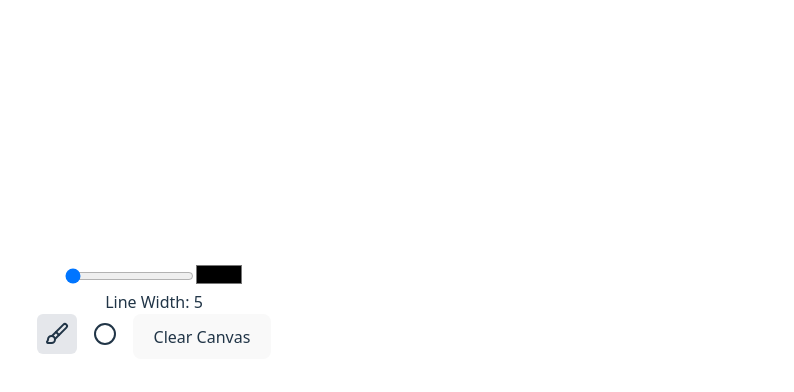
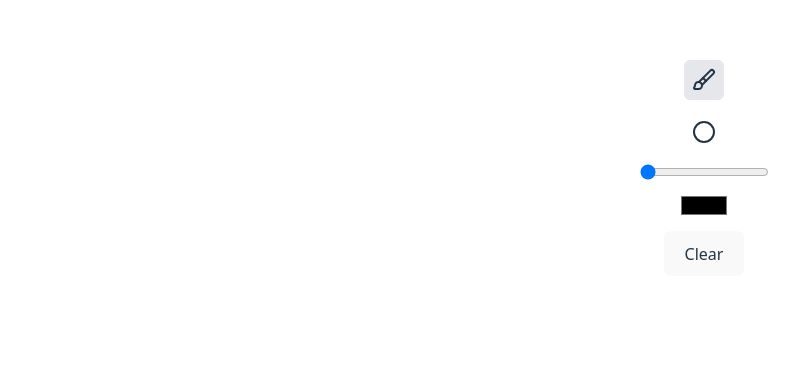
Before and after one commit to SanfetCoder/drawing-app, a React (Vite) app: page / in a window 1280 px wide. Shown: the part 340-732 px from the top of the page, without its empty margins (486-1280 px from the left). Built offline with nearby package versions, Linux system fonts and the light colour scheme.

Commit message:
style(<Toolbar />) : adjust the position

```diff
--- a/src/App.tsx
+++ b/src/App.tsx
@@ -1,34 +1,16 @@
-import { useRef, useState } from 'react';
+import { useRef } from 'react';
 import './App.css';
+import Toolbar from './features/drawing/components/Toolbar';
 import { useDraw } from './features/drawing/hooks/useDraw';
-import Toolbar from './features/drawing/components/Toolbar';
-
-const MINIMUM_LINE_WIDTH: number = 5;
-const MAXIMUM_LINE_WIDTH: number = 100;
 
 function App() {
   const canvasRef = useRef<HTMLCanvasElement | null>(null);
-  const [lineWidth, setLineWidth] = useState<number>(MINIMUM_LINE_WIDTH);
-  const [strokeColor, setStrokeColor] = useState<string>('#000000');
 
-  useDraw(canvasRef, { lineWidth, strokeColor });
+  useDraw(canvasRef);
 
   return (
     <main>
       <canvas ref={canvasRef} width={500} height={500}></canvas>
-      <input
-        type="range"
-        min={MINIMUM_LINE_WIDTH}
-        max={MAXIMUM_LINE_WIDTH}
-        value={lineWidth}
-        onChange={(e) => setLineWidth(Number(e.target.value))}
-      />
-      <input
-        type="color"
-        value={strokeColor}
-        onChange={(e) => setStrokeColor(e.target.value)}
-      />
-      <h3>Line Width: {lineWidth}</h3>
 
       <Toolbar canvasRef={canvasRef} />
     </main>
--- a/src/features/drawing/components/Toolbar.tsx
+++ b/src/features/drawing/components/Toolbar.tsx
@@ -3,6 +3,9 @@ import { useDrawingStore } from '../stores/useDrawingStore';
 import clsx from 'clsx';
 import { DRAW_MODES } from '../types/draw-mode.type';
 import { forwardRef, type RefObject } from 'react';
+
+const MINIMUM_LINE_WIDTH: number = 5;
+const MAXIMUM_LINE_WIDTH: number = 100;
 
 interface ToolbarProps {
   canvasRef: RefObject<HTMLCanvasElement | null>;
@@ -10,6 +13,10 @@ interface ToolbarProps {
 
 const Toolbar = forwardRef<HTMLCanvasElement, ToolbarProps>(({ canvasRef }) => {
   const drawMode = useDrawingStore((state) => state.drawMode);
+  const lineWidth = useDrawingStore((state) => state.lineWidth);
+  const strokeColor = useDrawingStore((state) => state.strokeColor);
+  const setLineWidth = useDrawingStore((state) => state.setLineWidth);
+  const setStrokeColor = useDrawingStore((state) => state.setStrokeColor);
 
   function handleClearCanvas() {
     const canvas = canvasRef.current;
@@ -22,7 +29,7 @@ const Toolbar = forwardRef<HTMLCanvasElement, ToolbarProps>(({ canvasRef }) => {
   }
 
   return (
-    <nav className="flex w-full justify-center gap-x-2">
+    <nav className="flex flex-col w-[100px] items-center gap-y-3 absolute top-1/2 right-10">
       <Brush
         className={clsx(
           'cursor-pointer rounded-md p-2',
@@ -41,7 +48,19 @@ const Toolbar = forwardRef<HTMLCanvasElement, ToolbarProps>(({ canvasRef }) => {
           useDrawingStore.setState({ drawMode: DRAW_MODES.CIRCLE })
         }
       />
-      <button onClick={handleClearCanvas}>Clear Canvas</button>
+      <input
+        type="range"
+        min={MINIMUM_LINE_WIDTH}
+        max={MAXIMUM_LINE_WIDTH}
+        value={lineWidth}
+        onChange={(e) => setLineWidth(Number(e.target.value))}
+      />
+      <input
+        type="color"
+        value={strokeColor}
+        onChange={(e) => setStrokeColor(e.target.value)}
+      />
+      <button onClick={handleClearCanvas}>Clear</button>
     </nav>
   );
 });
--- a/src/features/drawing/hooks/useDraw.ts
+++ b/src/features/drawing/hooks/useDraw.ts
@@ -7,10 +7,7 @@ import {
 import { useDrawingStore } from '../stores/useDrawingStore';
 import { DRAW_MODES } from '../types/draw-mode.type';
 
-export function useDraw(
-  canvasRef: RefObject<HTMLCanvasElement | null>,
-  { lineWidth, strokeColor }: { lineWidth: number; strokeColor: string },
-) {
+export function useDraw(canvasRef: RefObject<HTMLCanvasElement | null>) {
   const isMouseClicked = useDetectMouseClicked();
   const mousePosition = useMousePosition();
 
@@ -18,7 +15,7 @@ export function useDraw(
 
   useBeginNewPathWhenMouseLifted(canvasRef, isMouseClicked);
 
-  useSetCanvasStyle(canvasRef, lineWidth, strokeColor);
+  useSetCanvasStyle(canvasRef);
 }
 
 function useDrawLineWhenMouseMoving(
@@ -66,11 +63,10 @@ function useBeginNewPathWhenMouseLifted(
   }, [isMouseClicked]);
 }
 
-function useSetCanvasStyle(
-  canvasRef: RefObject<HTMLCanvasElement | null>,
-  lineWidth: number,
-  strokeColor: string,
-) {
+function useSetCanvasStyle(canvasRef: RefObject<HTMLCanvasElement | null>) {
+  const lineWidth = useDrawingStore((state) => state.lineWidth);
+  const strokeColor = useDrawingStore((state) => state.strokeColor);
+
   useEffect(() => {
     const ctx = canvasRef.current?.getContext('2d');
     if (!ctx) return;
--- a/src/features/drawing/stores/useDrawingStore.ts
+++ b/src/features/drawing/stores/useDrawingStore.ts
@@ -1,19 +1,29 @@
 import { create } from 'zustand';
 import { DRAW_MODES } from '../types/draw-mode.type';
 
+const MINIMUM_LINE_WIDTH: number = 5;
+
 interface States {
   drawMode: DRAW_MODES;
+  lineWidth: number;
+  strokeColor: string;
 }
 
 interface Actions {
   setDrawMode: (drawMode: DRAW_MODES) => void;
+  setLineWidth: (lineWidth: number) => void;
+  setStrokeColor: (strokeColor: string) => void;
 }
 
 const INITIAL_STATE: States = {
   drawMode: DRAW_MODES.BRUSH,
+  lineWidth: MINIMUM_LINE_WIDTH,
+  strokeColor: '#000000',
 };
 
 export const useDrawingStore = create<States & Actions>((set) => ({
   ...INITIAL_STATE,
   setDrawMode: (drawMode: DRAW_MODES) => set({ drawMode }),
+  setLineWidth: (lineWidth: number) => set({ lineWidth }),
+  setStrokeColor: (strokeColor: string) => set({ strokeColor }),
 }));
```
